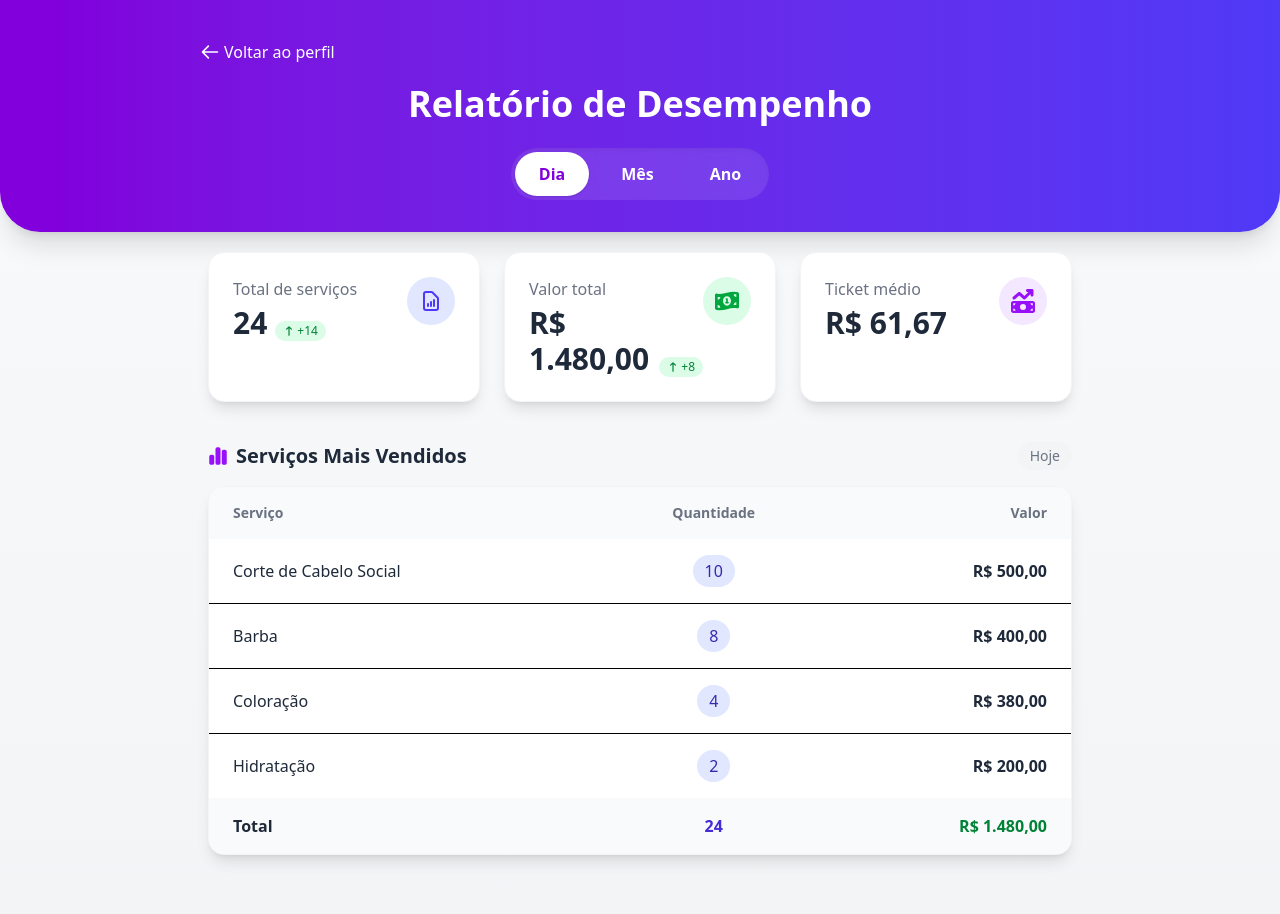
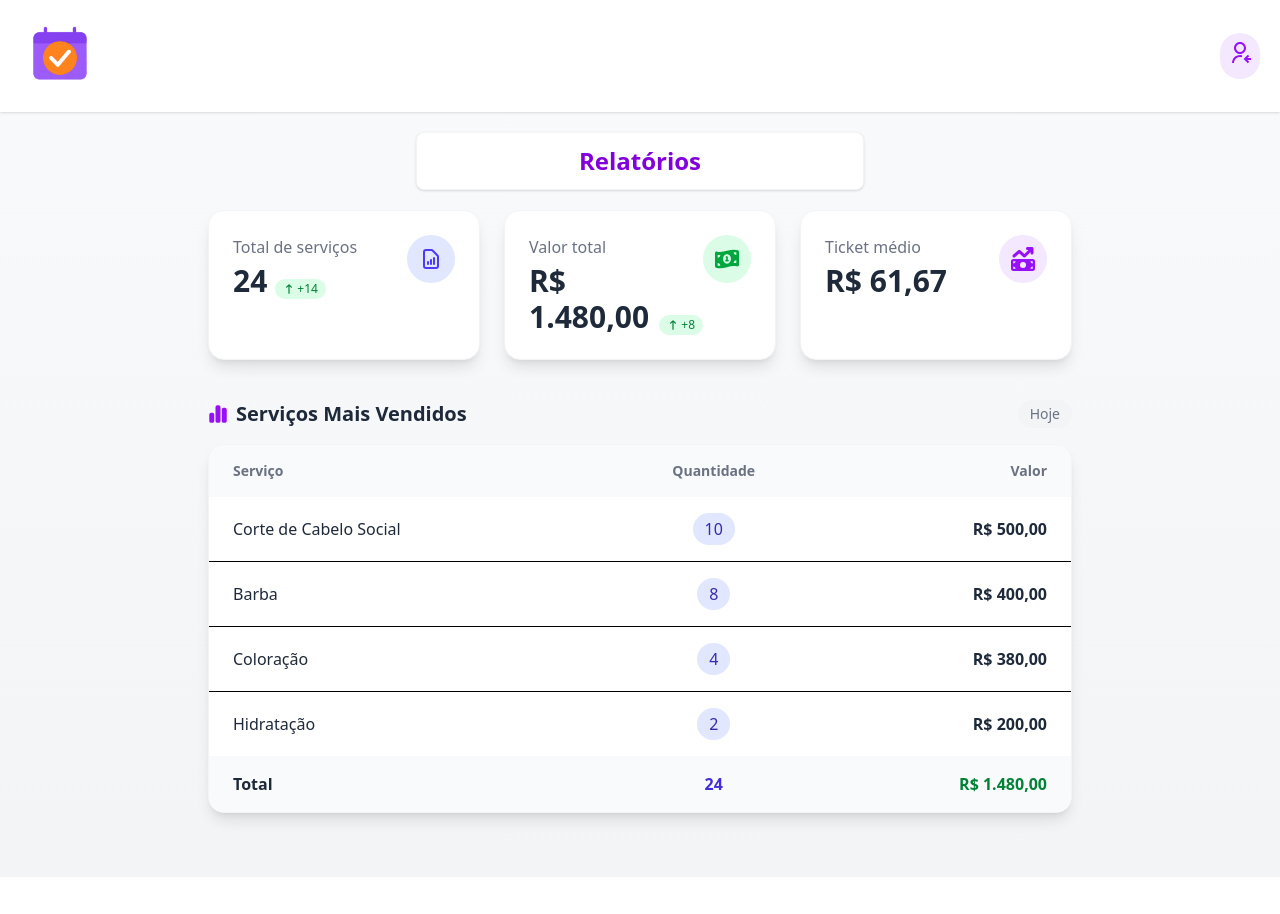
Before and after one commit to DhiegoFernandes/AgendeiFrontEnd, a React (Vite) app in the folder clientApp/: page /parceiro/relatorio in a window 1280 px wide. Shown: the top 914 px of the page. After the commit the page ends 877 px from the top, so only its background shows below. Built offline with nearby package versions, Linux system fonts and the light colour scheme.

Commit message:
adicionando nova nav bar

```diff
--- /dev/null
+++ b/clientApp/src/components/Header.tsx
@@ -0,0 +1,52 @@
+// src/components/Header.tsx
+import { useNavigate } from "react-router-dom";
+import { RiUserReceivedLine } from "react-icons/ri";
+import LogoAgendei from "../assets/LogoAgendei.png"; // Ajuste o caminho conforme necessário
+
+interface HeaderProps {
+  // Propriedades opcionais para personalizar o header
+  profilePath?: string;        // Caminho para a página de perfil
+  showProfileIcon?: boolean;   // Se deve mostrar o ícone de perfil
+  customIcon?: React.ReactNode; // Ícone personalizado opcional
+  onProfileClick?: () => void; // Função personalizada ao clicar no perfil
+}
+
+const Header: React.FC<HeaderProps> = ({
+  profilePath = "/parceiro/perfil",
+  showProfileIcon = true,
+  customIcon,
+  onProfileClick
+}) => {
+  const navigate = useNavigate();
+
+  const handleProfileClick = () => {
+    if (onProfileClick) {
+      onProfileClick();
+    } else if (profilePath) {
+      navigate(profilePath);
+    }
+  };
+
+  return (
+    <header className="w-full bg-white shadow">
+      <div className="w-full px-5 py-4 flex items-center justify-between mx-auto">
+        <img
+          src={LogoAgendei}
+          alt="Agendei"
+          className="w-20 sm:w-20 select-none"
+          onClick={() => navigate("/")}
+        />
+
+        {showProfileIcon && (
+          <span className="text-purple-600 bg-purple-100 rounded-full p-2 hover:bg-purple-200 transition-colors">
+            <button className="cursor-pointer" onClick={handleProfileClick}>
+              {customIcon || <RiUserReceivedLine size={24} />}
+            </button>
+          </span>
+        )}
+      </div>
+    </header>
+  );
+};
+
+export default Header;
--- a/clientApp/src/pages/AgendamentoParceiro/agendamentoParceiro.tsx
+++ b/clientApp/src/pages/AgendamentoParceiro/agendamentoParceiro.tsx
@@ -6,6 +6,7 @@ import "react-day-picker/dist/style.css";
 import { HiOutlineArrowLeft } from "react-icons/hi";
 import { AiOutlineUser } from "react-icons/ai";
 import { useNavigate } from "react-router-dom";
+import Header from "../../components/Header";
 
 // Exemplo de interface para agendamento
 interface Agendamento {
@@ -95,25 +96,12 @@ export default function AgendaPrestador() {
   return (
     <div className="min-h-screen bg-[#f6f5fb] pb-16">
       {/* Header */}
-      <header className="w-full flex justify-center mt-6 mb-10">
-        <div className="max-w-3xl w-full flex items-center bg-gradient-to-r from-purple-600 to-purple-400 text-white rounded-xl px-3 md:px-9 py-4 shadow">
-          <button
-            title="Voltar ao perfil"
-            className="mr-2 text-white/400 hover:text-gray-300 flex items-center cursor-pointer"
-            onClick={() => navigate("/parceiro/perfil")}
-          >
-            <HiOutlineArrowLeft size={24} />
-            <span className="ml-1 hidden md:inline">Voltar ao perfil</span>
-          </button>
-          <h1 className="mx-auto text-xl md:text-2xl font-bold text-center tracking-wide w-full">
-            Minha Agenda
-          </h1>
-          <span className="w-12" />
-        </div>
-      </header>
+        <
+          Header
+        />
 
       {/* Main grid */}
-      <main className="max-w-5xl mx-auto grid grid-cols-1 md:grid-cols-2 gap-8 px-2 z-0">
+      <main className="max-w-5xl mx-auto grid grid-cols-1 md:grid-cols-2 gap-8 px-2 z-0 mt-10">
         {/* Card calendário */}
         <section className="bg-white rounded-2xl shadow-lg px-6 md:px-8 py-7 min-h-[340px] flex flex-col">
           <h2 className="font-bold text-lg mb-2 text-gray-700">Selecione uma data</h2>
--- a/clientApp/src/pages/AvaliacoesParceiro/avaliacoesParceiro.tsx
+++ b/clientApp/src/pages/AvaliacoesParceiro/avaliacoesParceiro.tsx
@@ -9,6 +9,7 @@ import Box from '@mui/material/Box';
 import { Star as StarIcon } from '@mui/icons-material';
 import api from "../../services/api";
 import type { Avaliacao } from "../../types/user";
+import Header from "../../components/Header";
 
 
 const labels = {
@@ -133,18 +134,11 @@ export default function AvaliacoesComercio() {
       )}
     </Box> */}
       {/* Header/Hero */}
-      <header className="w-full bg-white from-purple-600 to-purple-500 py-5 flex flex-col items-center rounded-b-2xl shadow mb-8 relative">
-        <button
-          className="absolute left-5 top-7 flex items-center text-purple-700 font-bold gap-1 hover:text-purple-500 transition cursor-pointer"
-          onClick={() => navigate("/parceiro/perfil")}
-        >
-          <FiArrowLeft size={22}/> <span className="hidden sm:inline text-base">Voltar ao perfil</span>
-        </button>
-        <img src={Logo} alt="logo" className="mb-2 w-24 rounded-xl shadow-lg mt-2" />
-        <h1 className="font-extrabold text-3xl text-purple-700 drop-shadow tracking-wide">Avaliações</h1>
-      </header>
+        <
+          Header
+        />
 
-      <main className="max-w-6xl mx-auto grid md:grid-cols-[320px,1fr] gap-8 px-2">
+      <main className="max-w-6xl mx-auto grid md:grid-cols-[320px,1fr] gap-8 px-2 mt-10">
         {/* Card summary & breakdown */}
         <section className="bg-white rounded-2xl shadow p-6 flex flex-col items-center">
           <div className="flex flex-col items-center gap-1">
--- a/clientApp/src/pages/GerenciarNegocio/gerenciarNegocio.tsx
+++ b/clientApp/src/pages/GerenciarNegocio/gerenciarNegocio.tsx
@@ -1,6 +1,7 @@
 import { useNavigate } from "react-router-dom";
 import { useState, useRef } from "react";
 import { FiArrowLeft } from "react-icons/fi";
+import Header from "../../components/Header";
 
 const CATEGORIAS_FIXAS = ["Cabeleireiro", "Barbearia", "Salão de Beleza", "Manicure"];
 
@@ -69,18 +70,10 @@ export default function GerenciarNegocio() {
   return (
     <div className="min-h-screen bg-[#f6f5fb] flex flex-col items-center">
       {/* Navbar */}
-      <nav className="w-full bg-gradient-to-r from-purple-600 to-purple-400 px-5 py-5 mb-8 shadow-lg rounded-b-[32px] flex items-center justify-between">
-        <button
-          className="flex items-center text-white font-bold gap-2 hover:text-purple-200 transition cursor-pointer"
-          onClick={() => navigate("/parceiro/perfil")}
-        >
-          <FiArrowLeft size={22} />
-          <span className="text-base">Voltar ao perfil</span>
-        </button>
-        <span className="text-2xl font-extrabold text-white tracking-wide mx-auto">Atualize seu negócio</span>
-        <span className="w-36 hidden sm:block"></span>
-      </nav>
-      <form className="bg-white max-w-md w-full rounded-3xl shadow-2xl px-8 py-10 flex flex-col gap-6"
+        <
+          Header
+        />
+      <form className="mt-10 bg-white max-w-md w-full rounded-3xl shadow-2xl px-8 py-10 flex flex-col gap-6"
         onSubmit={handleSubmit} autoComplete="off">
         <div>
           <label className="block font-bold text-gray-700 mb-1" htmlFor="nomeNegocio">
--- a/clientApp/src/pages/HorarioDeTrabalhoParceiro/horarioDeTrabalhoParceiro.tsx
+++ b/clientApp/src/pages/HorarioDeTrabalhoParceiro/horarioDeTrabalhoParceiro.tsx
@@ -1,8 +1,8 @@
 import { useEffect, useState } from "react";
-import { FiUser } from "react-icons/fi";
 import { HiOutlineClock, HiOutlineCheck } from "react-icons/hi";
-import LogoAgendei from "../../assets/AgendeiHorizontal.png";
 import api from "../../services/api";
+import { useNavigate } from "react-router-dom";
+import Header from "../../components/Header";
 
 /* Dias utilitários */
 const NOMES_DIAS = [
@@ -51,6 +51,7 @@ export default function DisponibilidadePrestador() {
   const [loadingInitial, setLoadingInitial] = useState(true);
   const [error, setError] = useState<string | null>(null);
   const [savingDay, setSavingDay] = useState<number | null>(null);
+  const navigate = useNavigate();
 
   // Função para carregar disponibilidades da API
   const carregarDisponibilidades = async () => {
@@ -250,14 +251,11 @@ export default function DisponibilidadePrestador() {
   return (
     <div className="min-h-screen bg-[#f6f5fb] flex flex-col items-center">
       {/* Header logo */}
-      <header className="w-full bg-white px-5 py-4 shadow flex items-center justify-between rounded-b-2xl mb-6 max-w-4xl mx-auto">
-        <img src={LogoAgendei} alt="Agendei" className="w-32 sm:w-38 select-none" />
-        <span className="text-purple-600 bg-purple-100 rounded-full p-2">
-          <FiUser size={24} />
-        </span>
-      </header>
+        <
+          Header
+        />
 
-      <div className="max-w-3xl w-full flex flex-col items-center">
+      <div className="max-w-3xl w-full flex flex-col items-center mt-5">
         <section className="w-full flex flex-col items-center mb-8">
           <h2 className="text-2xl font-bold text-gray-800 mb-1 text-center">Atualizar Disponibilidade</h2>
           <p className="text-gray-500 text-base text-center">Defina seus horários de trabalho para cada dia da semana</p>
--- a/clientApp/src/pages/RelatorioParceiro/relatorioParceiro.tsx
+++ b/clientApp/src/pages/RelatorioParceiro/relatorioParceiro.tsx
@@ -3,6 +3,7 @@ import { HiOutlineDocumentReport, HiOutlineArrowLeft, HiArrowNarrowUp, HiArrowNa
 import { FaMoneyBillTrendUp, FaChartSimple } from "react-icons/fa6";
 import { FaMoneyBill1Wave } from "react-icons/fa6";
 import { useNavigate } from "react-router-dom";
+import Header from "../../components/Header";
 
 // Mock dos dados por período
 const MOCK = {
@@ -77,43 +78,15 @@ export default function RelatorioParceiro() {
   return (
     <div className="bg-gradient-to-b from-gray-50 to-gray-100 min-h-screen pb-16">
       {/* Header com alinhamento central */}
-      <header className="bg-gradient-to-r from-purple-700 to-indigo-600 text-white rounded-b-[2.5rem] pt-9 pb-8 px-4 flex flex-col items-center shadow-xl">
-        <div className="w-full max-w-4xl mx-auto flex flex-col items-center">
-          <div className="self-start w-full">
-            <button
-              className="flex items-center mb-4 transition hover:bg-white/10 rounded-full pl-2 pr-3 py-1 font-medium"
-              onClick={() => navigate("/parceiro/perfil")}
-            >
-              <HiOutlineArrowLeft size={20} className="mr-1" /> Voltar ao perfil
-            </button>
-          </div>
+        <
+          Header
+        />
 
-          {/* Título centralizado */}
-          <h1 className="text-3xl md:text-4xl font-bold mb-6 text-center">
-            Relatório de Desempenho
+        <div className="mx-auto max-w-md w-full mt-5 bg-white border border-gray-100 rounded-lg shadow-sm py-3 px-4">
+          <h1 className="font-extrabold text-xl md:text-2xl text-purple-700 text-center">
+            Relatórios
           </h1>
-
-          {/* Tabs centralizadas */}
-          <nav className="flex gap-2 bg-white/10 p-1 rounded-full shadow-inner backdrop-blur-sm mx-auto" role="tablist">
-            {TABS.map(tab => (
-              <button
-                key={tab.key}
-                className={
-                  "px-6 py-2.5 rounded-full font-bold text-base transition-all " +
-                  (periodo === tab.key
-                    ? "bg-white text-purple-700 shadow"
-                    : "bg-transparent text-white hover:bg-white/20")
-                }
-                role="tab"
-                aria-selected={periodo === tab.key}
-                onClick={() => setPeriodo(tab.key as any)}
-              >
-                {tab.label}
-              </button>
-            ))}
-          </nav>
         </div>
-      </header>
 
       {/* Conteúdo principal */}
       <main className="max-w-4xl mx-auto px-4 mt-15">
--- a/clientApp/src/pages/ServicosParceiro/servicosParceiro.tsx
+++ b/clientApp/src/pages/ServicosParceiro/servicosParceiro.tsx
@@ -5,6 +5,7 @@ import {
 import { AiOutlineClockCircle } from "react-icons/ai";
 import { useNavigate } from "react-router-dom";
 import api from "../../services/api";
+import Header from "../../components/Header";
 
 const COMERCIO = "Barbearia Estilo";
 const PRESTADOR = "Ricardo Almeida";
@@ -226,21 +227,9 @@ export default function ServicosParceiro() {
   return (
     <div className="min-h-screen bg-[#f6f5fb] pb-14">
       {/* Navbar moderna */}
-      <nav className="w-full bg-gradient-to-r from-purple-600 to-purple-400 px-5 py-5 rounded-b-[30px] rounded-t-2xl shadow flex flex-col md:flex-row items-center md:justify-between gap-3 md:gap-2">
-        <button
-          className="text-white font-bold flex items-center gap-2 transition hover:text-purple-200 cursor-pointer"
-          onClick={() => navigate("/parceiro/perfil")}
-        >
-          <FiArrowLeft size={23} />
-          Voltar ao perfil
-        </button>
-        <div className="text-center flex-1">
-          <div className="text-xl md:text-2xl text-white font-extrabold">{COMERCIO}</div>
-          <span className="font-semibold text-purple-200/90">{PRESTADOR}</span>
-        </div>
-        <div className="w-6 invisible" />
-      </nav>
-
+        <
+          Header
+        />
 
       <div className="max-w-2xl mx-auto flex justify-end mb-4 px-2 mt-5">
         <button
```
